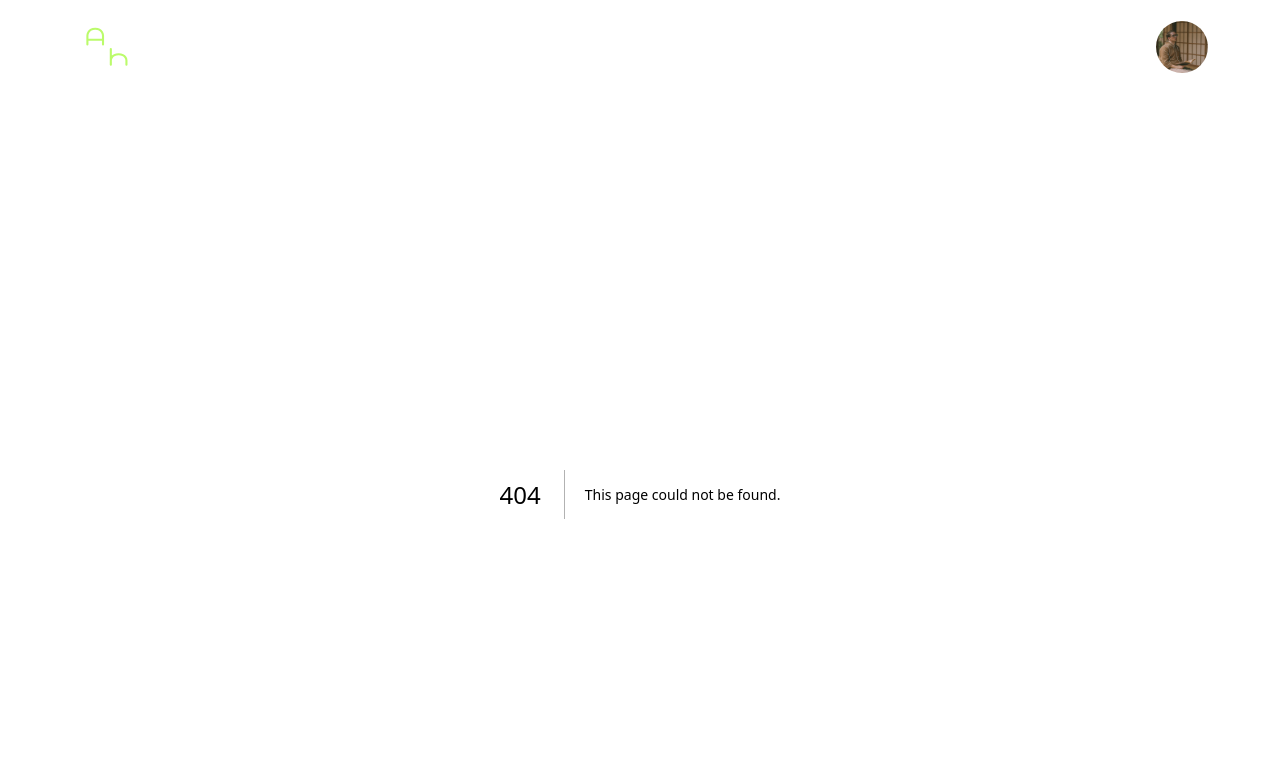
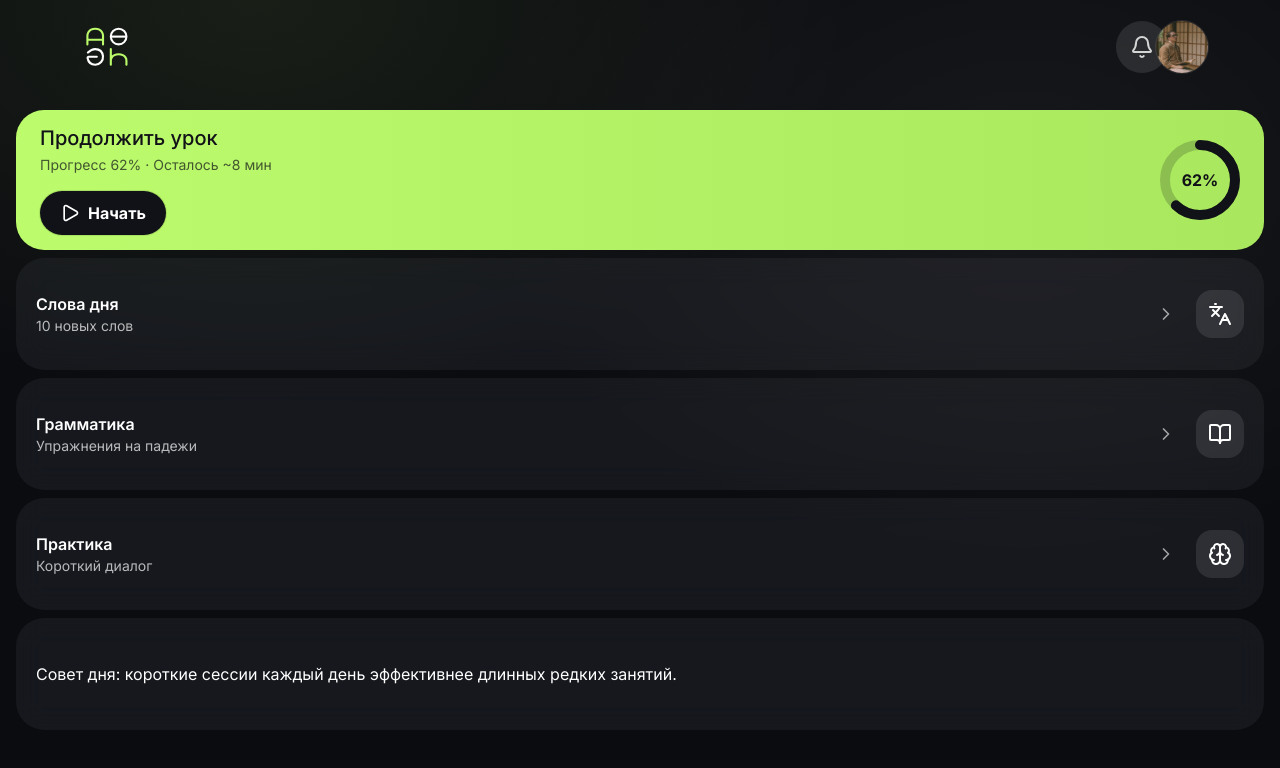
Before and after one commit to renat2006/tat-bu-2025-frontend, a Next.js app: page /learn/continue in a window 1280 px wide. Before the commit this address had no page. Shown: the top 768 px of the page. Built offline with nearby package versions, Linux system fonts and the light colour scheme.

Commit message:
feat(main): camera

```diff
--- /dev/null
+++ b/src/app/learn/continue/page.tsx
@@ -0,0 +1,116 @@
+import Tile from '@/components/ui/Tile'
+import { BookOpen, Brain, Languages, Play, ChevronRight } from 'lucide-react'
+import Link from 'next/link'
+
+export default function ContinueLessonPage() {
+  const progress = 62
+  const circumference = 2 * Math.PI * 28
+  const dash = `${(progress / 100) * circumference} ${circumference}`
+
+  const steps = [
+    {
+      title: 'Слова дня',
+      desc: '10 новых слов',
+      href: '/learn/vocab',
+      icon: <Languages className="w-6 h-6" />,
+    },
+    {
+      title: 'Грамматика',
+      desc: 'Упражнения на падежи',
+      href: '/learn/grammar',
+      icon: <BookOpen className="w-6 h-6" />,
+    },
+    {
+      title: 'Практика',
+      desc: 'Короткий диалог',
+      href: '/learn/practice',
+      icon: <Brain className="w-6 h-6" />,
+    },
+  ]
+
+  return (
+    <main className="min-h-screen pb-24 pt-4 px-4">
+      <div className="grid grid-cols-2 gap-2">
+        <Tile size="rect" variant="brand" className="!p-6 h-[140px] col-span-2">
+          <div className="flex items-center justify-between w-full gap-4">
+            <div className="min-w-0">
+              <h1 className="text-[20px] font-medium leading-tight truncate">
+                Продолжить урок
+              </h1>
+              <p className="text-ink/70 text-sm mt-1 truncate">
+                Прогресс {progress}% · Осталось ~8 мин
+              </p>
+              <div className="mt-4">
+                <Link
+                  href="/learn/practice"
+                  className="inline-flex text-white items-center gap-2 h-11 px-5 rounded-full bg-ink text-brandGreen font-bold ring-1 ring-black/10"
+                >
+                  <Play className="w-5 h-5" />
+                  <span>Начать</span>
+                </Link>
+              </div>
+            </div>
+            <div className="relative w-20 h-20 shrink-0">
+              <svg className="w-20 h-20 -rotate-90" viewBox="0 0 64 64">
+                <circle
+                  cx="32"
+                  cy="32"
+                  r="28"
+                  className="text-ink/20"
+                  strokeWidth="8"
+                  stroke="currentColor"
+                  fill="none"
+                />
+                <circle
+                  cx="32"
+                  cy="32"
+                  r="28"
+                  className="text-ink"
+                  strokeWidth="8"
+                  strokeDasharray={dash}
+                  strokeLinecap="round"
+                  stroke="currentColor"
+                  fill="none"
+                />
+              </svg>
+              <div className="absolute inset-0 flex items-center justify-center">
+                <span className="text-ink font-bold">{progress}%</span>
+              </div>
+            </div>
+          </div>
+        </Tile>
+
+        {steps.map((s) => (
+          <Tile
+            key={s.title}
+            size="rect"
+            variant="glass"
+            right={
+              <div className="w-12 h-12 rounded-2xl bg-white/10 flex items-center justify-center text-white">
+                {s.icon}
+              </div>
+            }
+            href={s.href}
+          >
+            <div className="flex items-center gap-3 min-w-0">
+              <div className="min-w-0 flex-1">
+                <p className="font-semibold text-white truncate">{s.title}</p>
+                <p className="text-sm text-white/70 truncate">{s.desc}</p>
+              </div>
+              <ChevronRight className="w-5 h-5 text-white/60" />
+            </div>
+          </Tile>
+        ))}
+
+        <Tile size="rect" variant="glass" className="col-span-2">
+          <div className="flex items-center justify-between w-full">
+            <p className="text-white">
+              Совет дня: короткие сессии каждый день эффективнее длинных редких
+              занятий.
+            </p>
+          </div>
+        </Tile>
+      </div>
+    </main>
+  )
+}
--- /dev/null
+++ b/src/app/scan/page.tsx
@@ -0,0 +1,154 @@
+'use client'
+
+import { useState, useRef } from 'react'
+import Tile from '@/components/ui/Tile'
+import { Camera, Upload, Loader2 } from 'lucide-react'
+import Image from 'next/image'
+
+type ProcessImageResponse = {
+  objects_ru: string[]
+  objects_tt: string[]
+  sentence_ru: string
+  sentence_tt: string
+  target_word_ru: string
+  target_word_tt: string
+  detections: Array<Record<string, unknown>>
+}
+
+export default function ScanPage() {
+  const [imageUrl, setImageUrl] = useState<string>('')
+  const [loading, setLoading] = useState(false)
+  const [error, setError] = useState<string>('')
+  const [data, setData] = useState<ProcessImageResponse | null>(null)
+  const fileInputRef = useRef<HTMLInputElement>(null)
+
+  const onPick = () => fileInputRef.current?.click()
+
+  const onChangeFile: React.ChangeEventHandler<HTMLInputElement> = async (
+    e,
+  ) => {
+    const file = e.target.files?.[0]
+    if (!file) return
+    setError('')
+    setData(null)
+    setImageUrl(URL.createObjectURL(file))
+    await submit(file)
+  }
+
+  const submit = async (file: File) => {
+    try {
+      setLoading(true)
+      const formData = new FormData()
+      formData.append('file', file)
+      const res = await fetch('https://vibe-tel.ddns.net/process-image', {
+        method: 'POST',
+        body: formData,
+      })
+      if (!res.ok) throw new Error(`API error ${res.status}`)
+      const json = (await res.json()) as ProcessImageResponse
+      setData(json)
+    } catch (e: unknown) {
+      setError(e instanceof Error ? e.message : 'Ошибка загрузки')
+    } finally {
+      setLoading(false)
+    }
+  }
+
+  return (
+    <main className="min-h-screen pb-24 pt-4 px-4">
+      <div className="grid grid-cols-2 gap-2">
+        <Tile size="rect" variant="brand" className="!p-6 col-span-2">
+          <div className="flex items-center justify-between w-full">
+            <div className="min-w-0">
+              <h1 className="text-[24px] font-extrabold leading-tight">
+                Сканирование
+              </h1>
+              <p className="text-ink/70 text-sm mt-1 truncate">
+                Сфотографируйте объект или загрузите изображение
+              </p>
+            </div>
+            <button
+              onClick={onPick}
+              className="inline-flex items-center gap-2 h-11 text-white px-5 rounded-full bg-ink text-brandGreen font-bold ring-1 ring-black/10"
+            >
+              <Camera className="w-5 h-5" />
+              <span>Выбрать</span>
+            </button>
+            <input
+              ref={fileInputRef}
+              type="file"
+              accept="image/*"
+              capture="environment"
+              onChange={onChangeFile}
+              className="hidden"
+            />
+          </div>
+        </Tile>
+
+        {imageUrl && (
+          <Tile size="wide" variant="glass" className="!p-3 col-span-2">
+            <div className="relative w-full h-64 rounded-[20px] overflow-hidden">
+              <Image
+                src={imageUrl}
+                alt="preview"
+                fill
+                className="object-cover"
+              />
+            </div>
+          </Tile>
+        )}
+
+        {loading && (
+          <Tile size="rect" variant="glass" className="col-span-2">
+            <div className="flex items-center justify-center w-full gap-3">
+              <Loader2 className="w-5 h-5 animate-spin" />
+              <span>Обрабатываем изображение…</span>
+            </div>
+          </Tile>
+        )}
+
+        {error && (
+          <Tile size="rect" variant="glass" className="col-span-2">
+            <p className="text-red-300">Ошибка: {error}</p>
+          </Tile>
+        )}
+
+        {data && (
+          <>
+            <Tile size="rect" variant="brand" className="col-span-2">
+              <div>
+                <p className="text-sm text-ink/70">Предложение (тат.)</p>
+                <p className="text-lg font-extrabold text-ink">
+                  {data.sentence_tt}
+                </p>
+                <p className="text-xs text-ink/60 mt-1">{data.sentence_ru}</p>
+              </div>
+            </Tile>
+
+            <Tile size="rect" variant="glass" className="col-span-2">
+              <div className="flex flex-wrap gap-2">
+                {data.objects_tt.map((tt, i) => (
+                  <span
+                    key={tt + i}
+                    className="px-3 py-1 rounded-full bg-white/10 text-white text-sm"
+                  >
+                    {tt}
+                  </span>
+                ))}
+              </div>
+            </Tile>
+
+            <Tile size="rect" variant="glass" className="col-span-2">
+              <div className="flex items-center gap-3">
+                <Upload className="w-5 h-5" />
+                <button onClick={onPick} className="underline">
+                  Загрузить другое изображение
+                </button>
+              </div>
+            </Tile>
+          </>
+        )}
+      </div>
+    </main>
+  )
+}
--- a/src/components/appbar/BottomNav.tsx
+++ b/src/components/appbar/BottomNav.tsx
@@ -10,7 +10,7 @@ export default function AppBar() {
   const navItems = [
     { id: 'home', href: '/', icon: Home },
     { id: 'albums', href: '/gallery', icon: Images },
-    { id: 'search', href: '#', icon: Camera, emphasized: true },
+    { id: 'search', href: '/scan', icon: Camera, emphasized: true },
     { id: 'learn', href: '/learn', icon: BookOpen },
     { id: 'profile', href: '/profile', icon: User },
   ] as const
--- a/src/components/dashboard/Greeting.tsx
+++ b/src/components/dashboard/Greeting.tsx
@@ -10,15 +10,19 @@ export function Greeting() {
 
   return (
     <Tile size="wide" variant="brand" className="!p-6">
-      <div className="w-full">
-        <h1 className="text-[30px] leading-none font-extrabold">
-          Привет, {user.name}!
-        </h1>
-        <p className="text-ink/70 mt-2">Готов продолжить обучение сегодня?</p>
-        <div className="mt-4">
+      <div className="flex flex-col gap-4 md:flex-row md:items-center md:justify-between w-full">
+        <div className="min-w-0">
+          <h1 className="text-[30px] leading-none font-extrabold truncate">
+            Привет, {user.name}!
+          </h1>
+          <p className="text-ink/70 mt-2 truncate">
+            Готов продолжить обучение сегодня?
+          </p>
+        </div>
+        <div className="md:ml-4">
           <Link
             href="/learn/continue"
-            className="inline-flex items-center gap-2 h-11 px-5 rounded-full bg-ink text-brandGreen font-bold"
+            className="inline-flex w-full md:w-auto text-white items-center justify-center gap-2 h-12 px-6 rounded-full bg-ink text-brandGreen font-bold ring-1 ring-black/10 shadow-sm"
           >
             <span>Продолжить</span>
             <ChevronsRight className="w-6 h-6" />
```
